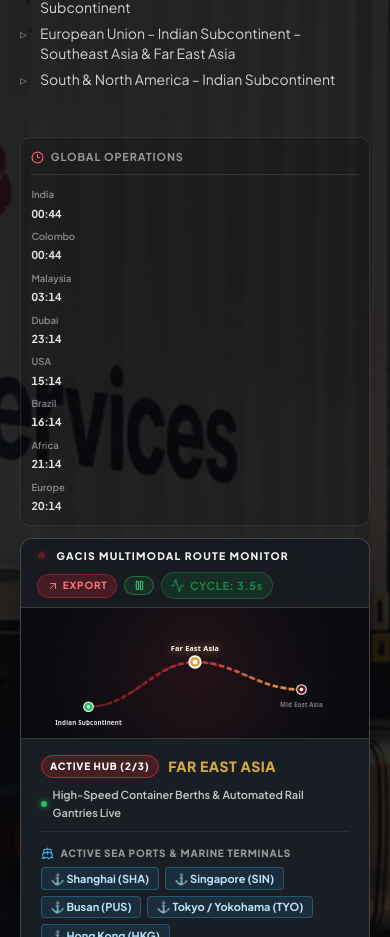
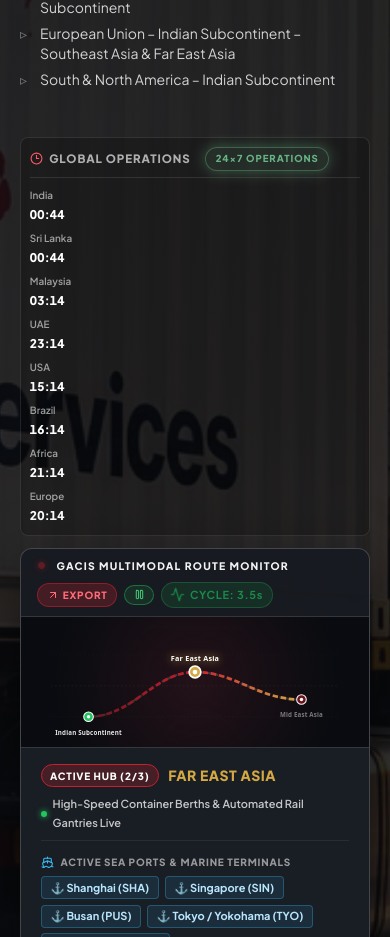
Before and after one commit to ahanas2004/gacis, a React (Vite) app: page / in a window 390 px wide. Shown: the part 1039-1976 px from the top of the page. Built offline with nearby package versions, Linux system fonts and the light colour scheme.

Commit message:
feat: increase world clock font sizes, reduce spacing, rename Dubai->UAE/Colombo->Sri Lanka, add 24×7 Operations badge

```diff
--- a/src/components/Home/Hero.css
+++ b/src/components/Home/Hero.css
@@ -385,14 +385,14 @@
   display: flex;
   align-items: center;
   flex-wrap: wrap;
-  gap: 0.8rem;
+  gap: 0.6rem;
   width: fit-content;
   max-width: 100%;
-  margin: 0 0 1.7rem;
-  padding: 0.55rem 0.7rem;
+  margin: 0 0 1.2rem;
+  padding: 0.4rem 0.6rem;
   border: 1px solid rgba(255, 255, 255, 0.1);
-  border-radius: 10px;
-  background: rgba(0, 0, 0, 0.18);
+  border-radius: 8px;
+  background: rgba(0, 0, 0, 0.22);
   backdrop-filter: blur(10px);
 }
 
@@ -400,11 +400,11 @@
   display: inline-flex;
   align-items: center;
   gap: 0.4rem;
-  padding-right: 0.75rem;
+  padding-right: 0.6rem;
   border-right: 1px solid rgba(255, 255, 255, 0.12);
-  color: rgba(255, 255, 255, 0.55);
-  font-size: 0.68rem;
-  font-weight: 700;
+  color: rgba(255, 255, 255, 0.65);
+  font-size: 0.72rem;
+  font-weight: 800;
   letter-spacing: 0.08em;
   text-transform: uppercase;
   white-space: nowrap;
@@ -415,15 +415,29 @@
 .hero-time-list {
   display: grid;
   grid-template-columns: repeat(4, minmax(0, 1fr));
-  gap: 0.5rem 1rem;
+  gap: 0.35rem 0.8rem;
   align-items: center;
 }
 
 .hero-time-item {
   display: flex;
   align-items: center;
-  gap: 0.4rem;
+  gap: 0.35rem;
   white-space: nowrap;
+}
+
+.hero-time-location {
+  color: rgba(255, 255, 255, 0.58);
+  font-size: 0.72rem;
+  font-weight: 600;
+}
+
+.hero-time-value {
+  color: #ffffff;
+  font-size: 0.82rem;
+  font-weight: 800;
+  font-variant-numeric: tabular-nums;
+  letter-spacing: 0.02em;
 }
 
 @media (max-width: 1024px) {
@@ -444,19 +458,6 @@
   }
 }
 
-.hero-time-location {
-  color: rgba(255, 255, 255, 0.48);
-  font-size: 0.68rem;
-  font-weight: 600;
-}
-
-.hero-time-value {
-  color: rgba(255, 255, 255, 0.88);
-  font-size: 0.72rem;
-  font-weight: 700;
-  font-variant-numeric: tabular-nums;
-}
-
 @media (max-width: 640px) {
   .hero-brand { margin-bottom: 1.25rem; }
   .hero-brand-mark { width: 50px; height: 50px; }
@@ -464,17 +465,41 @@
   .hero-brand-services { font-size: 0.62rem; letter-spacing: 0.17em; }
   .hero-route-heading .hero-corridor-tag { letter-spacing: 0.07em; }
 
-  .hero-world-time { width: 100%; padding: 0.65rem; }
+  .hero-world-time { width: 100%; padding: 0.55rem; }
   .hero-time-label {
     width: 100%;
-    padding: 0 0 0.45rem;
+    padding: 0 0 0.35rem;
     border-right: 0;
     border-bottom: 1px solid rgba(255, 255, 255, 0.1);
   }
-  .hero-time-list { grid-template-columns: 1fr; gap: 0.4rem; }
-  .hero-time-item { flex-direction: column; align-items: flex-start; gap: 0.1rem; }
-  .hero-time-location { font-size: 0.6rem; }
-  .hero-time-value { font-size: 0.68rem; }
+  .hero-time-list { grid-template-columns: 1fr; gap: 0.35rem; }
+  .hero-time-item { flex-direction: column; align-items: flex-start; gap: 0.08rem; }
+  .hero-time-location { font-size: 0.62rem; }
+  .hero-time-value { font-size: 0.75rem; }
+}
+
+/* 24x7 Operations badge */
+.hero-ops-badge {
+  display: inline-flex;
+  align-items: center;
+  gap: 0.4rem;
+  margin-left: 0.5rem;
+  padding: 0.2rem 0.6rem;
+  border: 1px solid rgba(134, 239, 172, 0.4);
+  border-radius: var(--radius-pill);
+  background: rgba(134, 239, 172, 0.12);
+  color: #86efac;
+  font-size: 0.6rem;
+  font-weight: 800;
+  letter-spacing: 0.1em;
+  text-transform: uppercase;
+  white-space: nowrap;
+  animation: opsPulse 2s ease-in-out infinite;
+}
+
+@keyframes opsPulse {
+  0%, 100% { opacity: 1; box-shadow: 0 0 8px rgba(134, 239, 172, 0.25); }
+  50% { opacity: 0.7; box-shadow: 0 0 16px rgba(134, 239, 172, 0.45); }
 }
 
 /* Refined final hero hierarchy */
--- a/src/components/Home/Hero.jsx
+++ b/src/components/Home/Hero.jsx
@@ -8,9 +8,9 @@ const HeroNetworkAnimation = lazy(() => import('./HeroNetworkAnimation'));
 
 const timeZones = [
   { label: 'India', zone: 'Asia/Kolkata' },
-  { label: 'Colombo', zone: 'Asia/Colombo' },
+  { label: 'Sri Lanka', zone: 'Asia/Colombo' },
   { label: 'Malaysia', zone: 'Asia/Kuala_Lumpur' },
-  { label: 'Dubai', zone: 'Asia/Dubai' },
+  { label: 'UAE', zone: 'Asia/Dubai' },
   { label: 'USA', zone: 'America/New_York' },
   { label: 'Brazil', zone: 'America/Sao_Paulo' },
   { label: 'Africa', zone: 'Africa/Johannesburg' },
@@ -141,6 +141,7 @@ export const Hero = ({ videoSrc, videoPoster }) => {
               <div className="hero-time-label">
                 <Clock3 size={13} />
                 <span>Global Operations</span>
+                <span className="hero-ops-badge">24×7 Operations</span>
               </div>
               <div className="hero-time-list">
                 {timeZones.map(({ label }) => (
```
